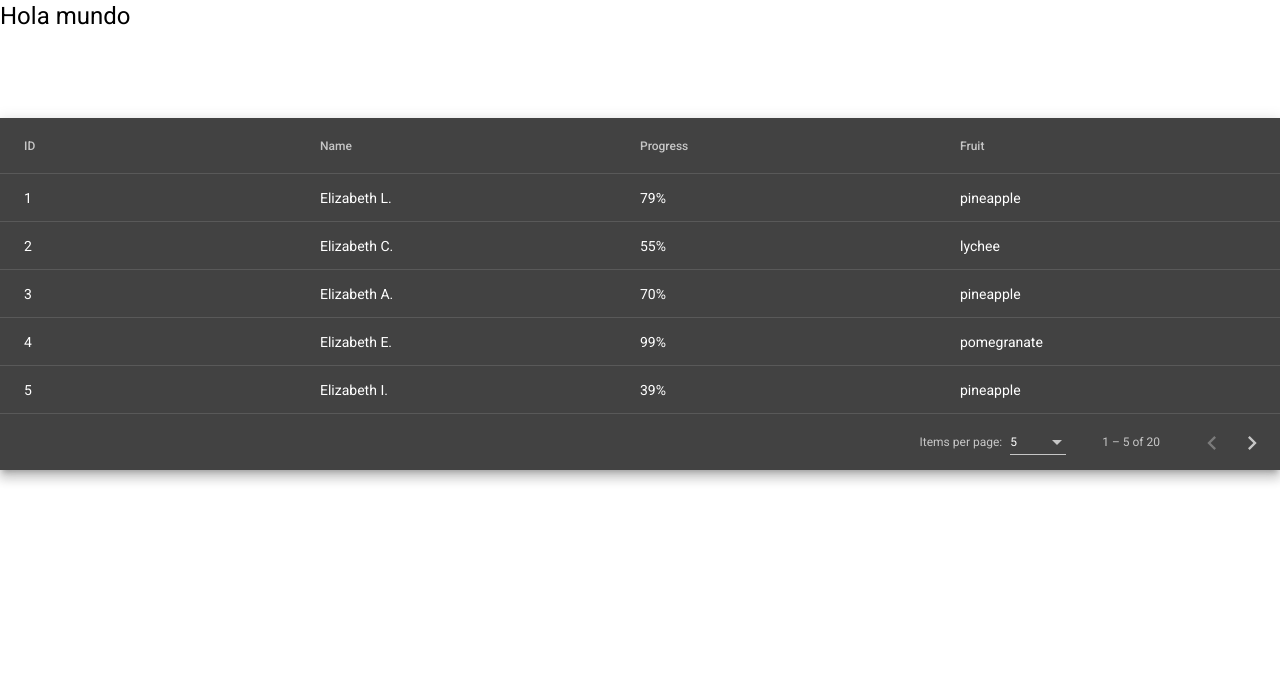
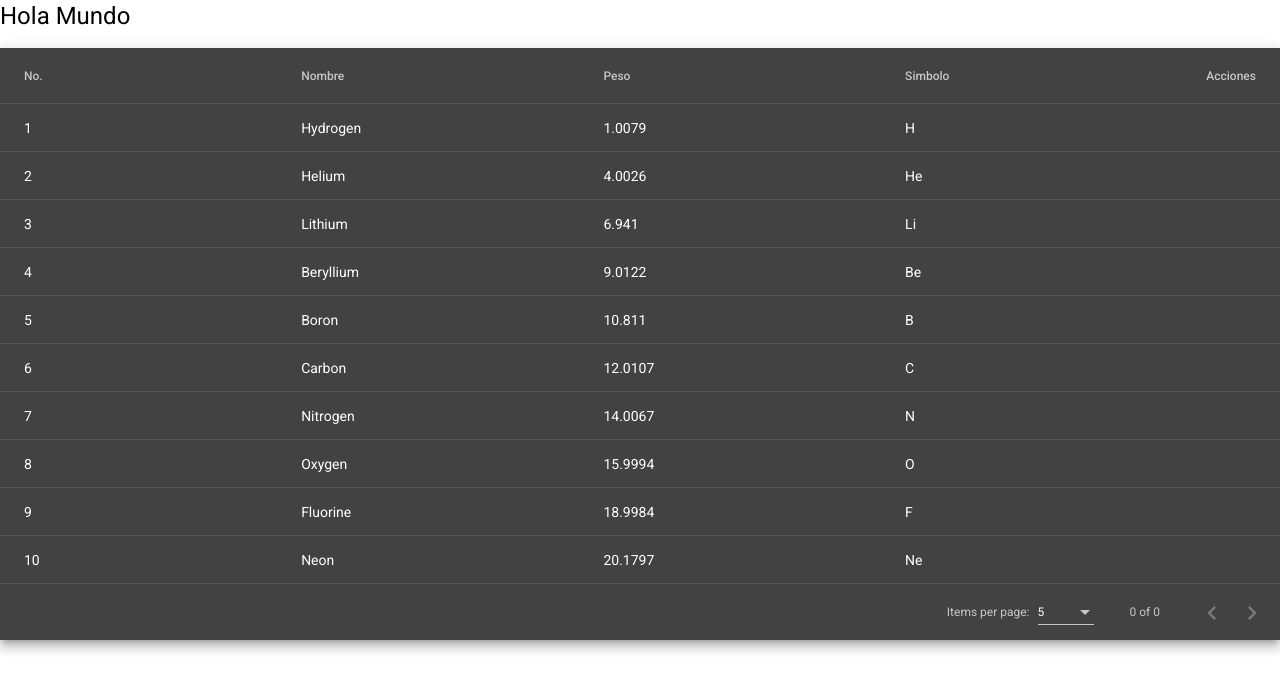
Before and after one commit to Felipe10812/Tabla, an Angular app: page / in a window 1280 px wide. Shown: the top 692 px of the page. Built offline with nearby package versions, Linux system fonts and the light colour scheme.

Commit message:
El dia de hoy

```diff
--- a/src/app/app.module.ts
+++ b/src/app/app.module.ts
@@ -9,9 +9,6 @@ import { BrowserAnimationsModule } from '@angular/platform-browser/animations';
 import {FormsModule, ReactiveFormsModule} from '@angular/forms';
 import {HttpClientModule} from '@angular/common/http';
 import {MatNativeDateModule} from '@angular/material/core';
-
-
-
 
 @NgModule({
   declarations: [
--- a/src/app/material/material.module.ts
+++ b/src/app/material/material.module.ts
@@ -48,6 +48,7 @@ import {MatTreeModule} from '@angular/material/tree';
 import {OverlayModule} from '@angular/cdk/overlay';
 import {CdkMenuModule} from '@angular/cdk/menu';
 import {DialogModule} from '@angular/cdk/dialog';
+
 
 
 @NgModule({
--- a/src/app/tabla/tabla.component.html
+++ b/src/app/tabla/tabla.component.html
@@ -1,55 +1,30 @@
-<h1>Hola mundo</h1>
-<!-- <div class="demo-button-container">
-  <button mat-raised-button (click)="addData()" class="demo-button">
-    Add data
-  </button>
-  <button
-      mat-raised-button
-      [disabled]="!dataSource.length"
-      (click)="removeData()"
-      class="demo-button">
-    Remove data
-  </button>
-</div> -->
+<h1>{{ "Hola mundo" | titlecase }}</h1>
 
-<mat-form-field appearance="standard">
+<!-- <mat-form-field appearance="standard">
     <mat-label>Filter</mat-label>
     <input matInput (keyup)="applyFilter($event)" placeholder="Ex. Mia" #input>
-</mat-form-field>
+</mat-form-field> -->
 
 <div class="mat-elevation-z8">
+
     <table mat-table [dataSource]="dataSource" matSort>
 
-        <!-- ID Column -->
-        <ng-container matColumnDef="id">
-            <th mat-header-cell *matHeaderCellDef mat-sort-header> ID </th>
-            <td mat-cell *matCellDef="let row"> {{row.id}} </td>
-        </ng-container>
-
-        <!-- Progress Column -->
-        <ng-container matColumnDef="progress">
-            <th mat-header-cell *matHeaderCellDef mat-sort-header> Progress </th>
-            <td mat-cell *matCellDef="let row"> {{row.progress}}% </td>
-        </ng-container>
-
-        <!-- Name Column -->
-        <ng-container matColumnDef="name">
-            <th mat-header-cell *matHeaderCellDef mat-sort-header> Name </th>
-            <td mat-cell *matCellDef="let row"> {{row.name}} </td>
-        </ng-container>
-
-        <!-- Fruit Column -->
-        <ng-container matColumnDef="fruit">
-            <th mat-header-cell *matHeaderCellDef mat-sort-header> Fruit </th>
-            <td mat-cell *matCellDef="let row"> {{row.fruit}} </td>
+        <!-- Generacion de las columnas -->
+        <ng-container *ngFor="let column of columns" [matColumnDef]="column.columnDef">
+            <th mat-header-cell *matHeaderCellDef>
+                {{column.header}}
+            </th>
+            <td mat-cell *matCellDef="let row">
+                {{column.cell(row)}}
+            </td>
         </ng-container>
 
         <tr mat-header-row *matHeaderRowDef="displayedColumns"></tr>
         <tr mat-row *matRowDef="let row; columns: displayedColumns;"></tr>
 
-        <!-- Row shown when there is no matching data. -->
+        <!-- Mensaje que aparecera cuendo no se encuentren datos en la busqueda -->
         <tr class="mat-row" *matNoDataRow>
-            <td class="mat-cell" colspan="4">No data matching the filter "{{input.value}}"</td>
+            <!-- <td class="mat-cell" colspan="4">No se encontraron conincidencias con: "{{input.value}}"</td> -->
         </tr>
     </table>
 
--- a/src/app/tabla/tabla.component.ts
+++ b/src/app/tabla/tabla.component.ts
@@ -3,44 +3,24 @@ import { MatSort } from '@angular/material/sort';
 import { MatTable, MatTableDataSource } from '@angular/material/table';
 import { MatPaginator } from '@angular/material/paginator';
 
-export interface UserData {
-  id: string;
+export interface PeriodicElement {
   name: string;
-  progress: string;
-  fruit: string;
+  position: number;
+  weight: number;
+  symbol: string;
 }
 
-/* Constantes usados para llenar la tabla */
-const FRUITS: string[] = [
-  'blueberry',
-  'lychee',
-  'kiwi',
-  'mango',
-  'peach',
-  'lime',
-  'pomegranate',
-  'pineapple',
-];
-const NAMES: string[] = [
-  'Maia',
-  'Asher',
-  'Olivia',
-  'Atticus',
-  'Amelia',
-  'Jack',
-  'Charlotte',
-  'Theodore',
-  'Isla',
-  'Oliver',
-  'Isabella',
-  'Jasper',
-  'Cora',
-  'Levi',
-  'Violet',
-  'Arthur',
-  'Mia',
-  'Thomas',
-  'Elizabeth',
+const ELEMENT_DATA: PeriodicElement[] = [
+  {position: 1, name: 'Hydrogen', weight: 1.0079, symbol: 'H'},
+  {position: 2, name: 'Helium', weight: 4.0026, symbol: 'He'},
+  {position: 3, name: 'Lithium', weight: 6.941, symbol: 'Li'},
+  {position: 4, name: 'Beryllium', weight: 9.0122, symbol: 'Be'},
+  {position: 5, name: 'Boron', weight: 10.811, symbol: 'B'},
+  {position: 6, name: 'Carbon', weight: 12.0107, symbol: 'C'},
+  {position: 7, name: 'Nitrogen', weight: 14.0067, symbol: 'N'},
+  {position: 8, name: 'Oxygen', weight: 15.9994, symbol: 'O'},
+  {position: 9, name: 'Fluorine', weight: 18.9984, symbol: 'F'},
+  {position: 10, name: 'Neon', weight: 20.1797, symbol: 'Ne'},
 ];
 
 /*
@@ -62,34 +42,50 @@ const NAMES: string[] = [
 
   td, th {
     width: 25%;
-  }
-  `]
+  } `]
 })
 
-export class TablaComponent implements AfterViewInit {
+export class TablaComponent {
 
-  displayedColumns: string[] = ['id', 'name', 'progress', 'fruit'];
-  dataSource: MatTableDataSource<UserData>;
-  // dataSource = [...ELEMENT_DATA];
+  // Nombre de las posibles columnas que se usaran
+  columns = [
+    {
+      columnDef: 'position',
+      header: 'No.',
+      cell: (element: PeriodicElement) => `${element.position}`,
+    },
+    {
+      columnDef: 'name',
+      header: 'Nombre',
+      cell: (element: PeriodicElement) => `${element.name}`,
+    },
+    {
+      columnDef: 'weight',
+      header: 'Peso',
+      cell: (element: PeriodicElement) => `${element.weight}`,
+    },
+    {
+      columnDef: 'symbol',
+      header: 'Simbolo',
+      cell: (element: PeriodicElement) => `${element.symbol}`,
+    },
+    {
+      columnDef: 'Acciones',
+      header: 'Acciones',
+      cell: (element: PeriodicElement) => {""},
+    },
+  ];
+  dataSource = ELEMENT_DATA;
+  displayedColumns = this.columns.map(c => c.columnDef);
 
-  @ViewChild(MatTable) table!: MatPaginator;
 
-  @ViewChild(MatPaginator) paginator!: MatPaginator;
-  @ViewChild(MatSort) sort!: MatSort;
+  constructor(){}
 
-  constructor() {
-    // Crea 100 usuarios
-    const users = Array.from({ length: 20 }, (_, k) => createNewUser(k + 1));
+  // @ViewChild(MatTable) table!: MatPaginator;
+  // @ViewChild(MatPaginator) paginator!: MatPaginator;
+  // @ViewChild(MatSort) sort!: MatSort;
 
-    // Asigna los valores a la tabla
-    this.dataSource = new MatTableDataSource(users);
-  }
-
-  ngAfterViewInit() {
-    this.dataSource.paginator = this.paginator;
-    this.dataSource.sort = this.sort;
-  }
-
+/*
   applyFilter(event: Event) {
     const filterValue = (event.target as HTMLInputElement).value;
     this.dataSource.filter = filterValue.trim().toLowerCase();
@@ -97,18 +93,7 @@ export class TablaComponent implements AfterViewInit {
     if (this.dataSource.paginator) {
       this.dataSource.paginator.firstPage();
     }
-  }
+  } */
+
+
 }
-
-/** Builds and returns a new User. */
-function createNewUser(id: number): UserData {
-  const name =
-    NAMES[Math.round( (NAMES.length - 1))] + ' ' + NAMES[Math.round(Math.random() * (NAMES.length - 1))].charAt(0) + '.';
-
-  return {
-    id: id.toString(),
-    name: name,
-    progress: Math.round(Math.random() * 100).toString(),
-    fruit: FRUITS[Math.round(Math.random() * (FRUITS.length - 1))],
-  };
-}
```
